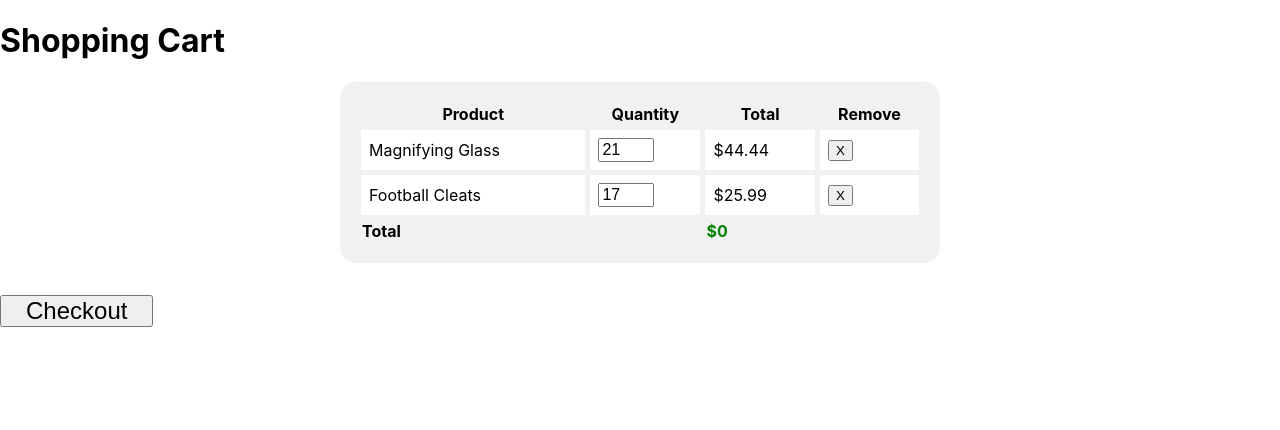
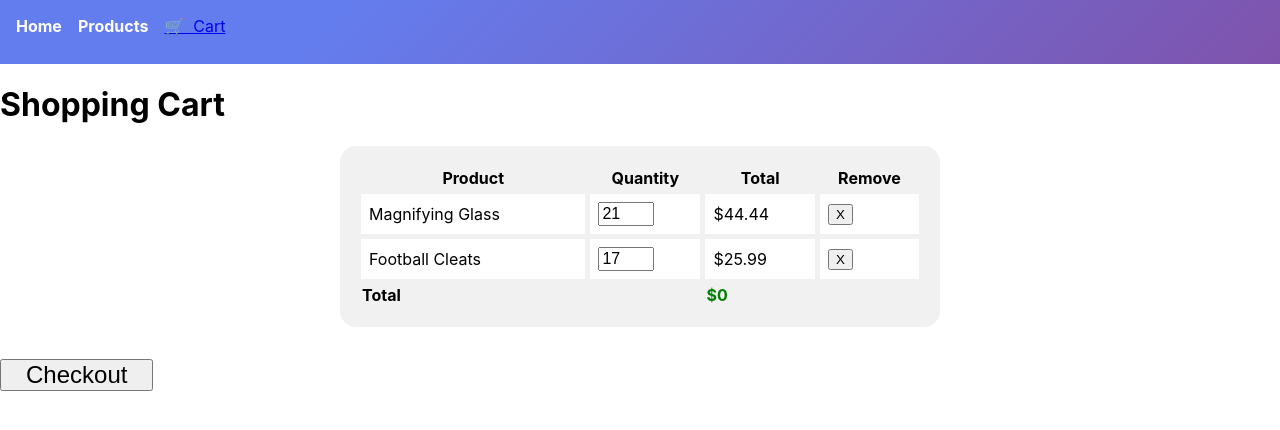
Before and after one commit to OlgaStrelk/redux-shopping-cart, a React (Vite) app: page /cart in a window 1280 px wide. Shown: the top 430 px of the page. Built offline with nearby package versions, Linux system fonts and the light colour scheme.

Commit message:
refactor: header

```diff
--- a/src/app.tsx
+++ b/src/app.tsx
@@ -3,10 +3,12 @@ import styles from "./app.module.css";
 import { Route, Routes } from "react-router-dom";
 import { Products } from "./features/products/products";
 import { Cart } from "./features/cart/cart";
+import Header from "./features/header/header";
 
 function App() {
   return (
-    // <div className={styles.app}>
+    <>
+      <Header />
       <Routes>
         <Route path="/" element={<Home />} />
 
@@ -14,7 +16,7 @@ function App() {
 
         <Route path="/cart" element={<Cart />} />
       </Routes>
-    // </div>
+    </>
   );
 }
 
@@ -22,6 +24,7 @@ export default App;
 
 function Home() {
   return (
+    <>
       <main className="page">
         <h1>Welcome to the Store</h1>
         <figure>
@@ -29,5 +32,6 @@ function Home() {
           <figcaption>Gary Houston, CC0, via Wikimedia Commons</figcaption>
         </figure>
       </main>
+    </>
   );
 }
--- a/src/features/cart/cart.tsx
+++ b/src/features/cart/cart.tsx
@@ -1,8 +1,10 @@
 import React from "react";
 import styles from "./cart.module.css";
+import Header from "../header/header";
 
 export function Cart() {
   return (
+    <>
       <main className="page">
         <h1>Shopping Cart</h1>
         <table className={styles.table}>
@@ -55,5 +57,6 @@ export function Cart() {
           </button>
         </form>
       </main>
+    </>
   );
 }
--- a/src/features/products/products.tsx
+++ b/src/features/products/products.tsx
@@ -1,6 +1,7 @@
 import React, { useEffect, useState } from "react";
 import { getProducts, Product } from "../../app/api";
 import styles from "./products.module.css";
+import Header from "../header/header";
 
 export function Products() {
   const [products, setProducts] = useState<Product[]>([]);
@@ -10,6 +11,7 @@ export function Products() {
     });
   }, []);
   return (
+    <>
       <main className="page">
         <ul className={styles.products}>
           {products.map((product) => (
@@ -32,5 +34,6 @@ export function Products() {
           ))}
         </ul>
       </main>
+    </>
   );
 }
```
Lines whose indentation alone changed are shown as unchanged.
